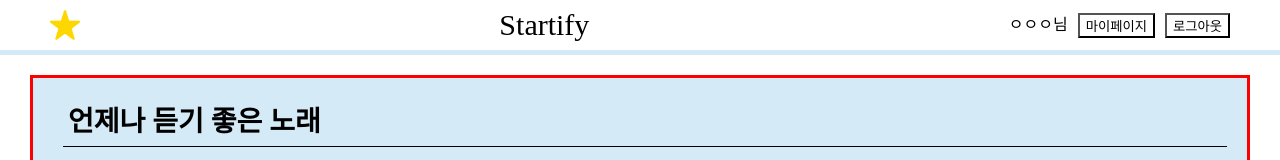
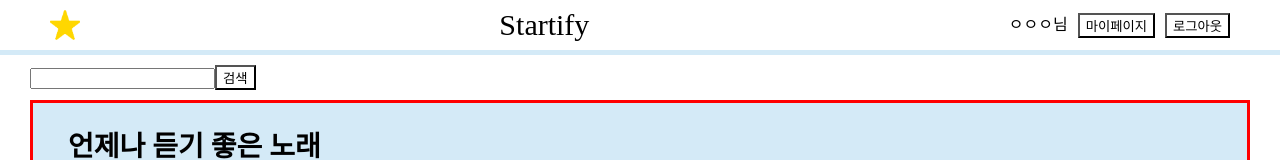
Before and after one commit to hansub1n/Startify, a React (Vite) app: page / in a window 1280 px wide. Shown: the top 160 px of the page. Built offline with nearby package versions, Linux system fonts and the light colour scheme; no server answers; the database is empty.

Commit message:
update: 홈페이지 context사용하여 지역 상태 공유

```diff
--- a/src/components/home/PostItemList.jsx
+++ b/src/components/home/PostItemList.jsx
@@ -1,8 +1,11 @@
 import React from "react";
 import PostItem from "./PostItem";
 import styled from "styled-components";
+import useMusicContext from "../../hooks/useMusicContext";
 
-const PostItemList = ({ title, musics }) => {
+const PostItemList = ({ title, type }) => {
+    const { songs } = useMusicContext();
+    let musics = songs[type];
     return (
         <PostItemWrapper>
             <PostWrapTitle>{title}</PostWrapTitle>
--- /dev/null
+++ b/src/components/home/SearchInput.jsx
@@ -0,0 +1,23 @@
+import useInput from "../../hooks/useInput";
+import { useNavigate } from "react-router-dom";
+import Button from "../common/Button";
+
+const SearchInput = () => {
+    const [searchText, handleSearch] = useInput();
+    const navigate = useNavigate();
+    const SearchHandle = () => {
+        if (!searchText) {
+            alert("검색어를 입력해주세요");
+            return;
+        }
+        navigate(`/search?value=${searchText}`);
+    };
+    return (
+        <div>
+            <input value={searchText} onChange={handleSearch} />
+            <Button onClick={SearchHandle}>검색</Button>
+        </div>
+    );
+};
+
+export default SearchInput;
--- /dev/null
+++ b/src/context/MusicContext.jsx
@@ -0,0 +1,30 @@
+import { createContext, useEffect, useState } from "react";
+import supabase from "../supabaseClient";
+
+export const MusicContext = createContext();
+
+export const MusicProvider = ({ children }) => {
+    const [songs, setSongs] = useState({ "전체": [], "봄": [], "여름": [], "가을": [], "겨울": [] });
+    const getAllData = async () => {
+        const { data, error } = await supabase.from("STARTIFY_DATA").select("*");
+        if (error) {
+            console.log("getAllData error :>> ", error);
+            return;
+        } else {
+            setSongs((prev) => {
+                const updated = JSON.parse(JSON.stringify(prev));
+                data.forEach((music) => {
+                    const { genre } = music;
+                    if (updated[genre]) {
+                        updated[genre] = [...updated[genre], music];
+                    }
+                });
+                return updated;
+            });
+        }
+    };
+    useEffect(() => {
+        getAllData();
+    }, []);
+    return <MusicContext.Provider value={{ songs, getAllData }}>{children}</MusicContext.Provider>;
+};
--- /dev/null
+++ b/src/hooks/useInput.jsx
@@ -0,0 +1,11 @@
+import { useState } from "react";
+
+const useInput = () => {
+    const [value, setValue] = useState("");
+    const handler = (e) => {
+        setValue(e.target.value);
+    };
+    return [value, handler];
+};
+
+export default useInput;
--- /dev/null
+++ b/src/hooks/useMusicContext.jsx
@@ -0,0 +1,9 @@
+import React, { useContext } from "react";
+import { MusicContext } from "../context/MusicContext";
+
+const useMusicContext = () => {
+    const context = useContext(MusicContext);
+    return context;
+};
+
+export default useMusicContext;
--- a/src/pages/Home.jsx
+++ b/src/pages/Home.jsx
@@ -1,39 +1,20 @@
-import { useEffect, useState } from "react";
-import supabase from "../supabaseClient";
 import styled from "styled-components";
 import PostItemList from "../components/home/PostItemList";
+import { MusicProvider } from "../context/MusicContext";
+import SearchInput from "../components/home/SearchInput";
 
 const Home = () => {
-    const [songs, setSongs] = useState({ "전체": [], "봄": [], "여름": [], "가을": [], "겨울": [] });
-    const getAllData = async () => {
-        const { data, error } = await supabase.from("STARTIFY_DATA").select("*");
-        if (error) {
-            console.log("getAllData error :>> ", error);
-            return;
-        } else {
-            setSongs((prev) => {
-                const updated = JSON.parse(JSON.stringify(prev));
-                data.forEach((music) => {
-                    const { genre } = music;
-                    if (updated[genre]) {
-                        updated[genre] = [...updated[genre], music];
-                    }
-                });
-                return updated;
-            });
-        }
-    };
-    useEffect(() => {
-        getAllData();
-    }, []);
     return (
-        <ListWrapper>
-            <PostItemList title="언제나 듣기 좋은 노래" musics={songs["전체"]} />
-            <PostItemList title="봄에 듣기 좋은 노래" musics={songs["봄"]} />
-            <PostItemList title="여름에 듣기 좋은 노래" musics={songs["여름"]} />
-            <PostItemList title="가을에 듣기 좋은 노래" musics={songs["가을"]} />
-            <PostItemList title="겨울에 듣기 좋은 노래" musics={songs["겨울"]} />
-        </ListWrapper>
+        <MusicProvider>
+            <ListWrapper>
+                <SearchInput />
+                <PostItemList title="언제나 듣기 좋은 노래" type="전체" />
+                <PostItemList title="봄에 듣기 좋은 노래" type="봄" />
+                <PostItemList title="여름에 듣기 좋은 노래" type="여름" />
+                <PostItemList title="가을에 듣기 좋은 노래" type="가을" />
+                <PostItemList title="겨울에 듣기 좋은 노래" type="겨울" />
+            </ListWrapper>
+        </MusicProvider>
     );
 };
 
```
